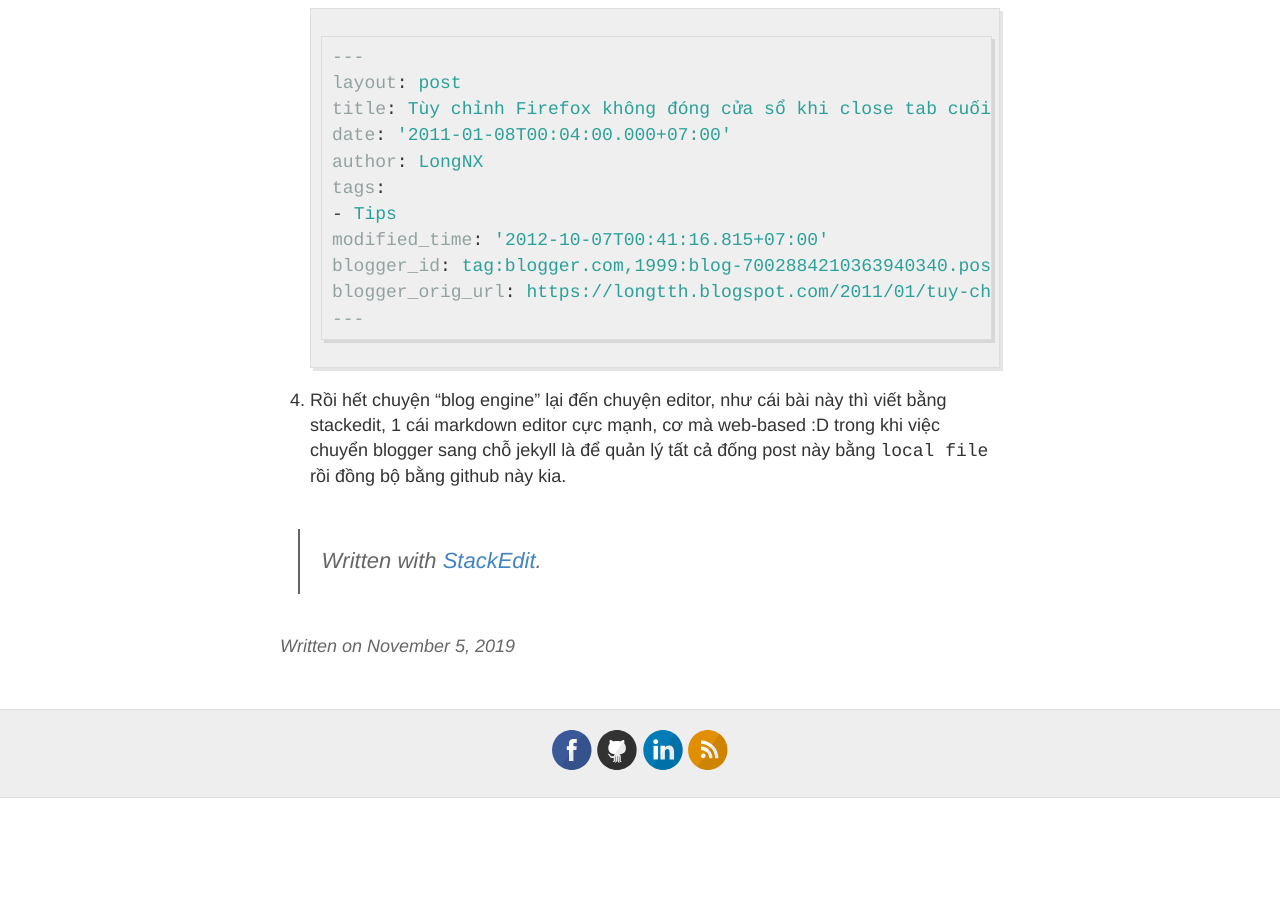
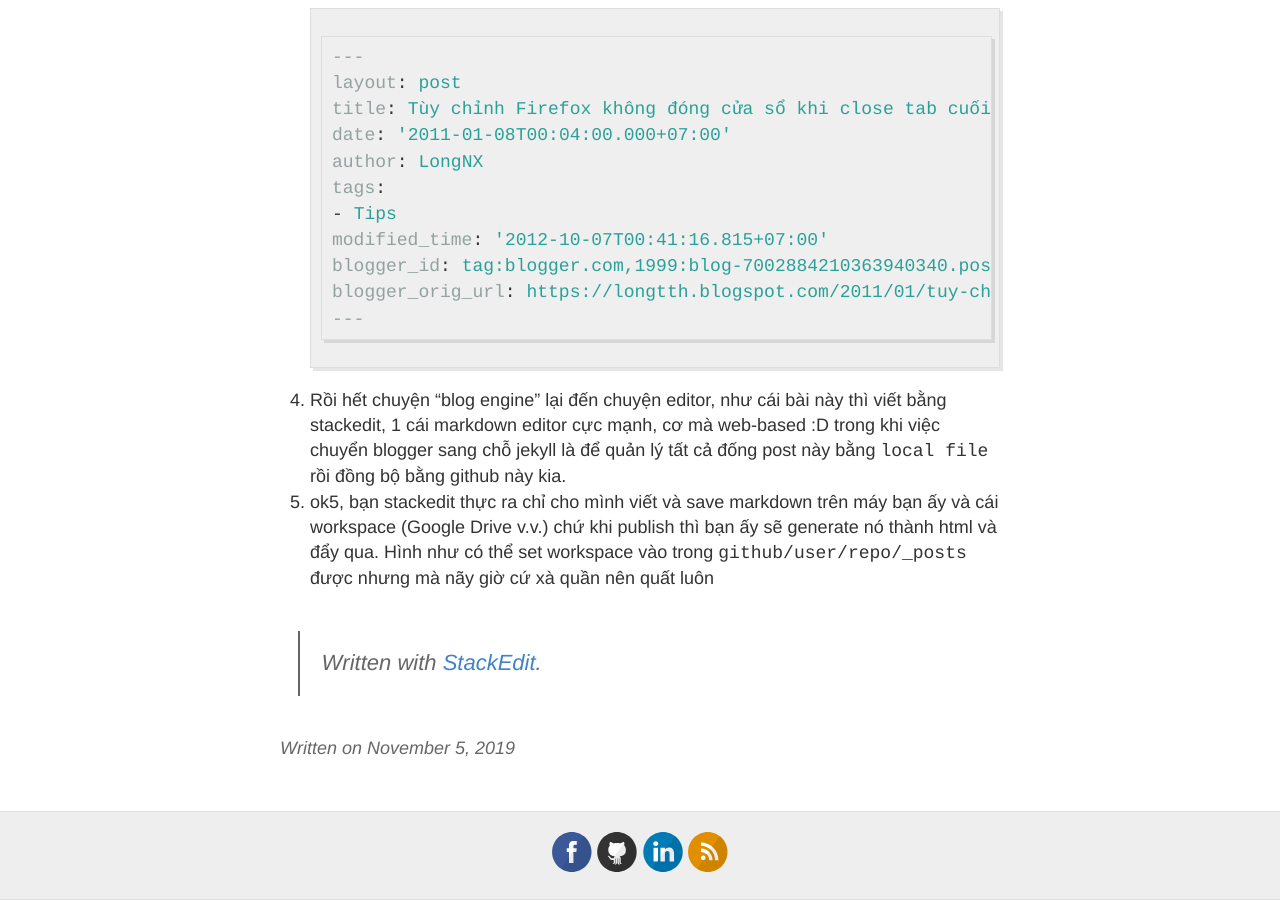
Before and after one commit to long-nguyenxuan/long-nguyenxuan.github.io, a Jekyll site: the page built from _posts/2019-11-06-tam-tu-chuyen-viet-blog.md, in a window 1280 px wide and 900 px high, scrolled down 883 px. Built offline with Jekyll 4.4.1, drawn with Linux system fonts in a browser that asks for light colours; comment, search, counter and statistics services are not loaded; before the commit the page ends 1681 px from its top, so only the background shows below that.

Commit message:
update xíu

````diff
--- a/_posts/2019-11-06-tam-tu-chuyen-viet-blog.md
+++ b/_posts/2019-11-06-tam-tu-chuyen-viet-blog.md
@@ -34,6 +34,7 @@ blogger_orig_url: https://longtth.blogspot.com/2011/01/tuy-chinh-firefox-khong-o
 ---
 ```
 4. Rồi hết chuyện "blog engine" lại đến chuyện editor, như cái bài này thì viết bằng stackedit, 1 cái markdown editor cực mạnh, cơ mà web-based :D trong khi việc chuyển blogger sang chỗ jekyll là để quản lý tất cả đống post này bằng `local file` rồi đồng bộ bằng github này kia.
+5. ok5, bạn stackedit thực ra chỉ cho mình viết và save markdown trên máy bạn ấy và cái workspace (Google Drive v.v.) chứ khi publish thì bạn ấy sẽ generate nó thành html và đẩy qua. Hình như có thể set workspace vào trong `github/user/repo/_posts` được nhưng mà nãy giờ cứ xà quần nên quất luôn
 
 
 > Written with [StackEdit](https://stackedit.io/).
````
